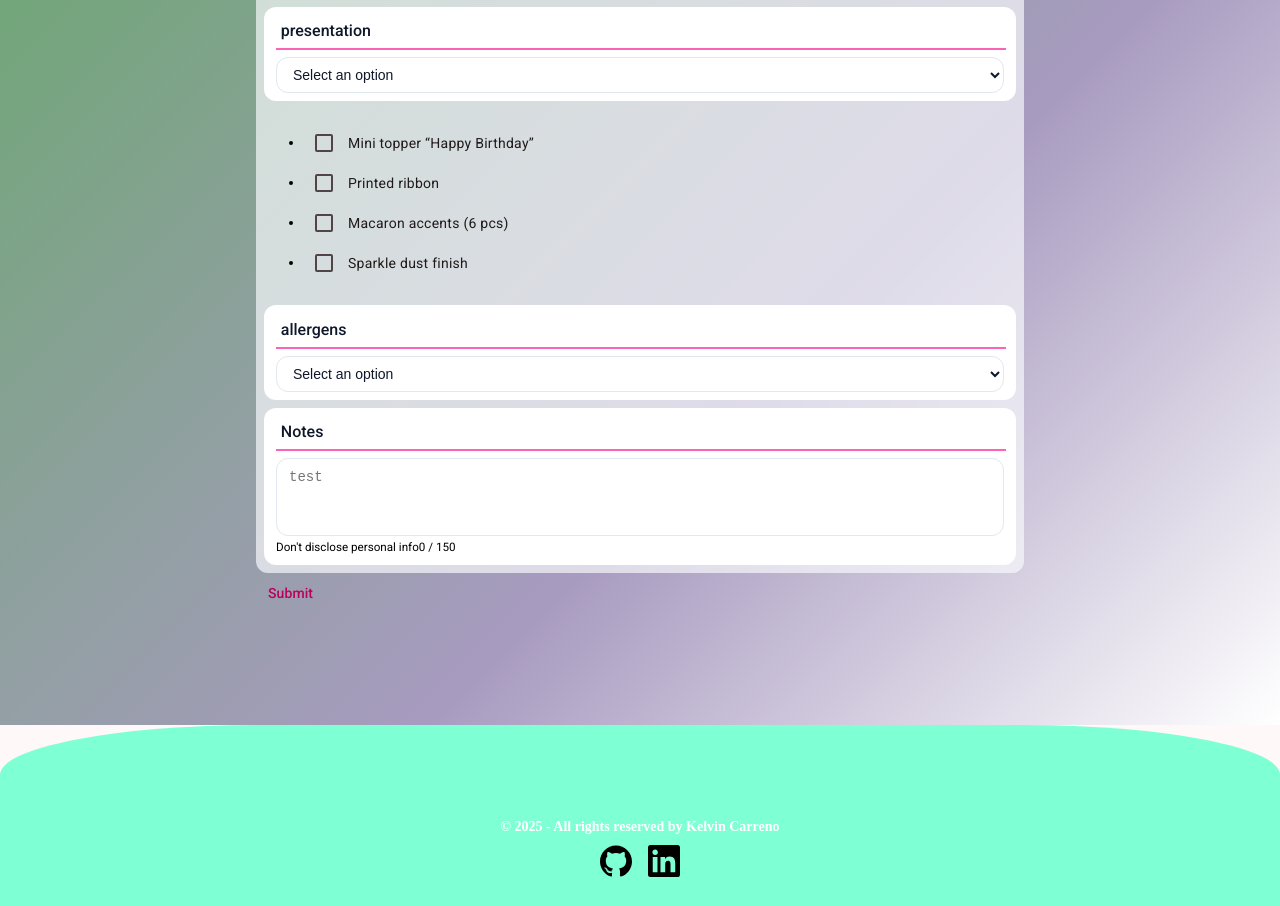
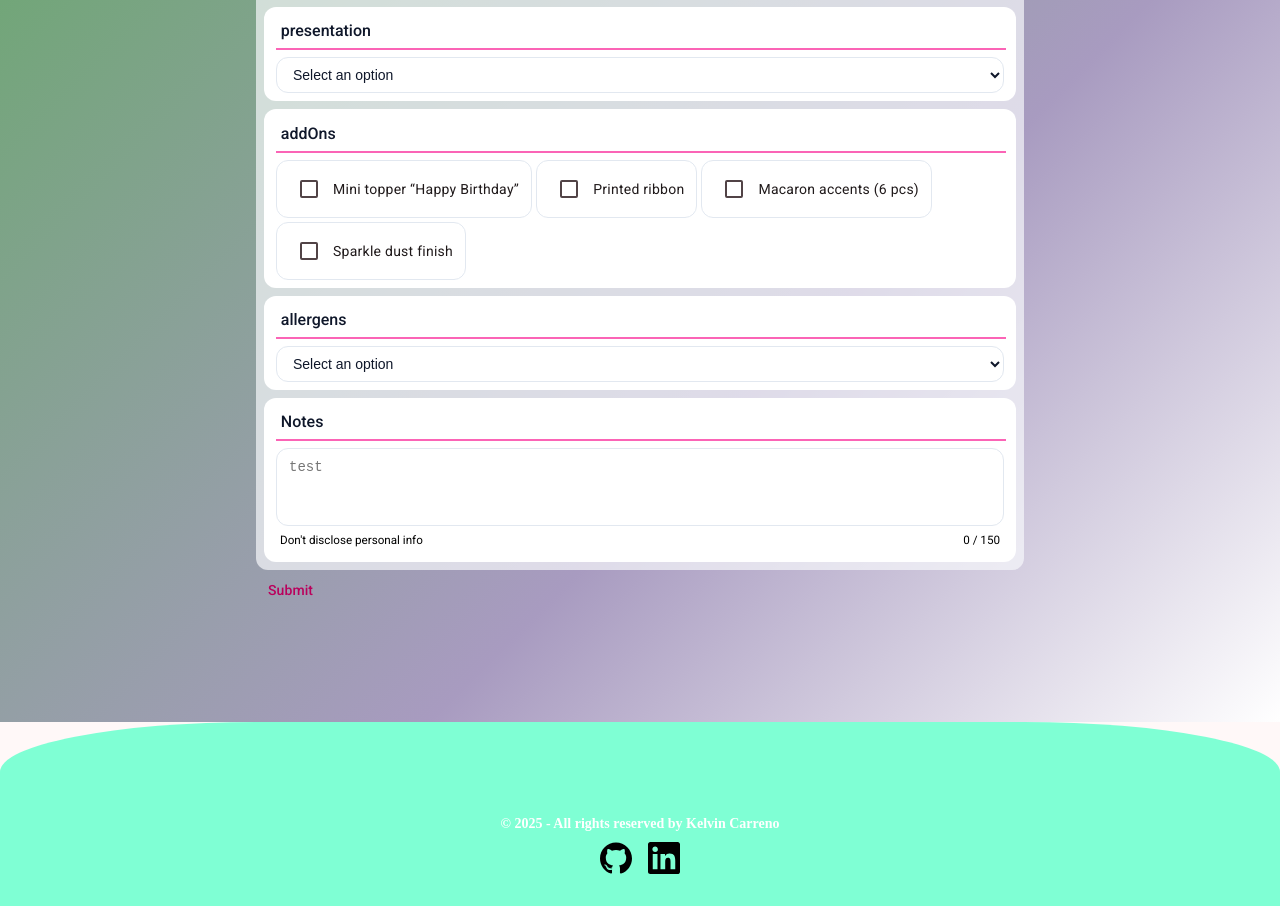
Before and after one commit to KelvinJoelC/earth-mamas-kitchen-angular, an Angular app: page /catalog/bouquets in a window 1280 px wide. Shown: the part 2253-3159 px from the top of the page. Built offline with nearby package versions, Linux system fonts and the light colour scheme.

Commit message:
style: enhance kel-checkbox and kel-textarea components with improved layout and styling

```diff
--- a/src/app/shared/kel-checkbox/kel-checkbox.html
+++ b/src/app/shared/kel-checkbox/kel-checkbox.html
@@ -1,9 +1,13 @@
 <ng-container [formGroup]="form">
-    <section class="form-control-container" formArrayName="{{field.key}}">
-        <ul>
+    <section class="form-field" formArrayName="{{field.key}}">
+        <label [for]="field.key" class="form-field__label">
+            {{ field.key }}
+        </label>
+        <hr />
+        <ul class="form-field__control">
             @for (extraProduct of field.values; track extraProduct) {
             <li>
-                <mat-checkbox [formControlName]="extraProduct">
+                <mat-checkbox  class="form-field__checkbox" [formControlName]="extraProduct">
                     {{extraProduct}}
                 </mat-checkbox>
             </li>
--- a/src/app/shared/kel-checkbox/kel-checkbox.scss
+++ b/src/app/shared/kel-checkbox/kel-checkbox.scss
@@ -0,0 +1,59 @@
+.form-field {
+    box-sizing: border-box;
+    width: 100%;
+    display: flex;
+    flex-direction: column;
+    background-color: white;
+    border-radius: 0.75rem;
+    padding: .5rem .75rem;
+}
+
+.form-field__control{
+    list-style: none;
+    margin:0;
+    padding: 0;
+    display: flex;
+    flex-direction: row;
+    flex-wrap: wrap;
+    gap: 0.25rem;
+}
+
+.form-field__label {
+    font-size: 1rem;
+    padding: .4rem 0.3rem 0rem;
+    font-weight: 500;
+    color: #0f172a;
+}
+
+.form-field__checkbox {
+    background-color: #ffffff;
+    border: 1px solid #e2e8f0;
+    border-radius: 0.75rem;
+    padding: 0.5rem 0.75rem;
+    font-size: 0.875rem;
+    line-height: 1.25rem;
+    color: #0f172a;
+    outline: none;
+    transition: border-color 0.15s ease, box-shadow 0.15s ease;
+    list-style: none;
+}
+
+.form-field__checkbox:hover {
+    border-color: #cbd5f5;
+}
+
+.form-field__checkbox:focus {
+    border-color: #c026d3;
+    box-shadow: 0 0 0 2px rgba(192, 38, 211, 0.4);
+}
+
+.form-field__checkbox:disabled {
+    background-color: #f8fafc;
+    color: #94a3b8;
+    cursor: not-allowed;
+}
+
+hr {
+    border: 1px solid #fb64b6;
+    width: 100%;
+}
--- a/src/app/shared/kel-textarea/kel-textarea.html
+++ b/src/app/shared/kel-textarea/kel-textarea.html
@@ -3,7 +3,7 @@
         <label class="form-textarea__label" for="notes">Notes</label>
         <hr />
         <textarea class="form-textarea__control" id="notes" formControlName="notes" rows="3" maxlength="150" placeholder="test" autocapitalize="sentences"></textarea>
-        <div class="hint-row">
+        <div class="form-textarea__hint-row">
             <small>Don't disclose personal info</small>
             <small>{{ form.get('notes')?.value?.length || 0 }} / 150</small>
         </div>
--- a/src/app/shared/kel-textarea/kel-textarea.scss
+++ b/src/app/shared/kel-textarea/kel-textarea.scss
@@ -14,7 +14,11 @@
     font-weight: 500;
     color: #0f172a;
 }
-
+.form-textarea__hint-row{
+    display: inline-flex;
+    justify-content: space-between;
+    padding: 0.25rem;
+}
 .form-textarea__control{
     background-color: #ffffff;
     border: 1px solid #e2e8f0;
```
